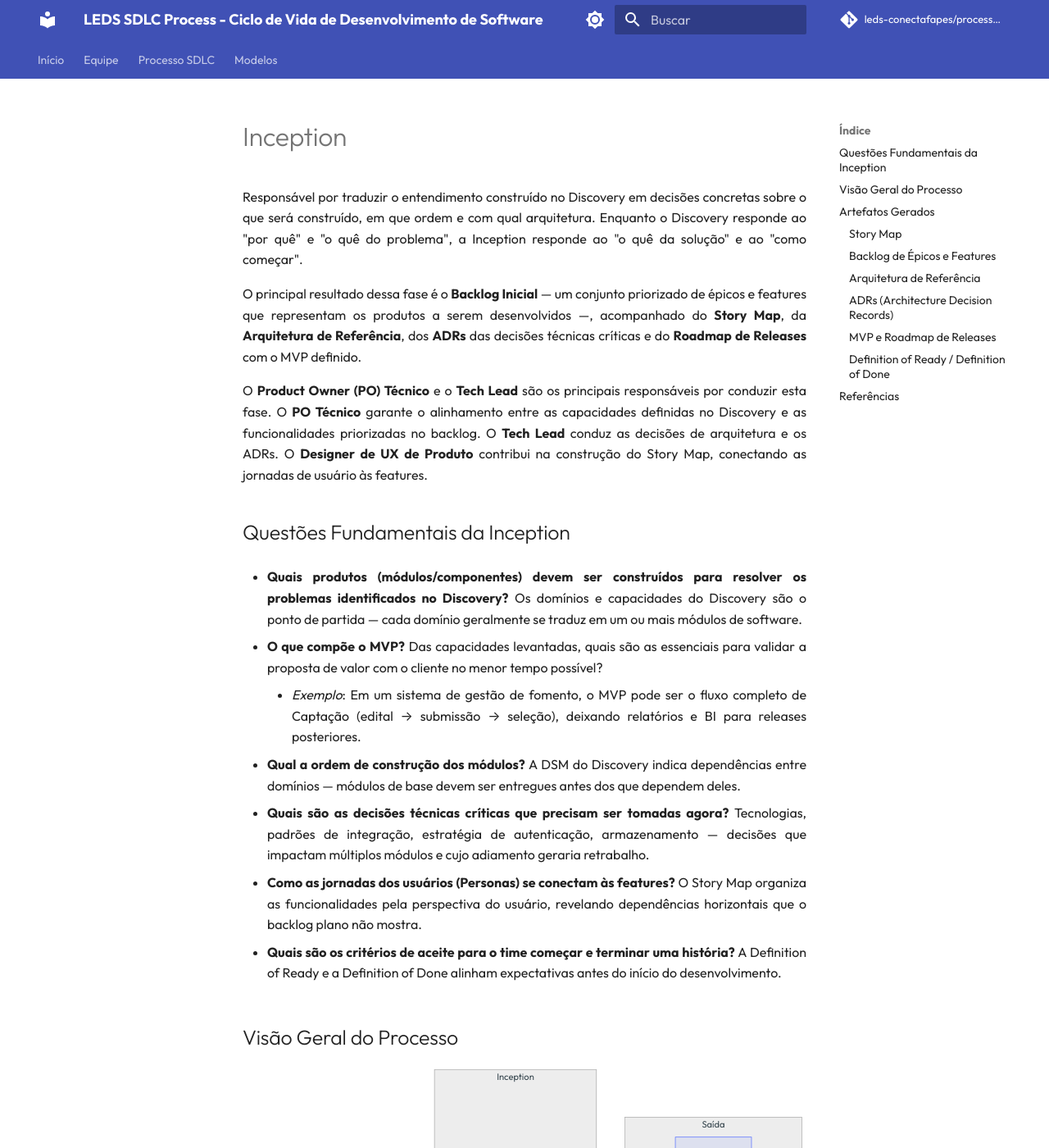
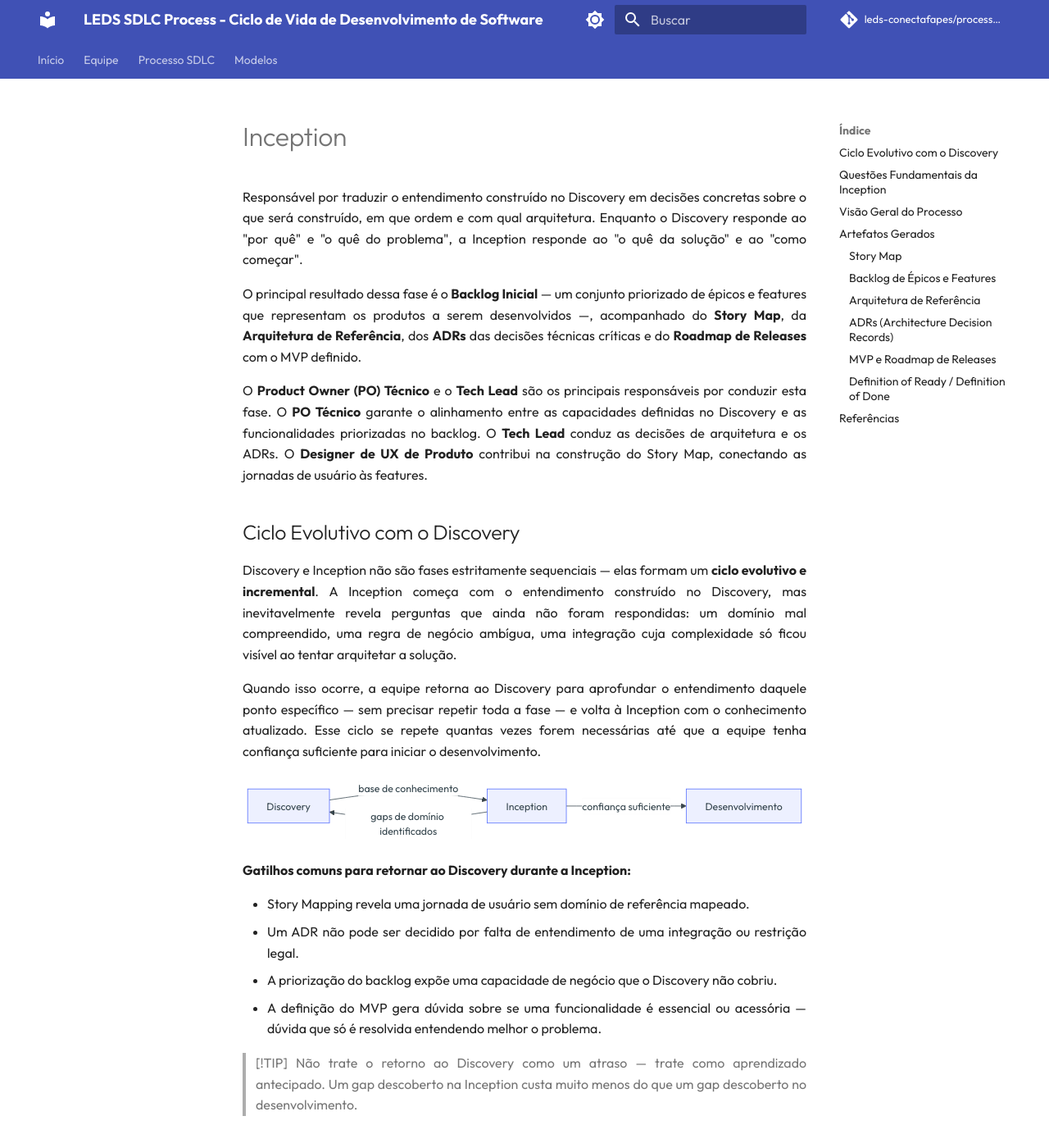
Before and after one commit to leds-conectafapes/processo-leds-sdlc, an MkDocs documentation site: the page built from docs/sdlc/3_inception.md, in a window 1280 px wide and 1400 px high. Shown: the whole window at 82% size. Built offline with MkDocs 1.6.1 and Material for MkDocs 9.7.7, drawn with Linux system fonts in a browser that asks for light colours; comment, search, counter and statistics services are not loaded.

Commit message:
docs: adiciona ciclo evolutivo entre Discovery e Inception
- 0_processo.md: diagrama atualizado com seta de retorno (gaps de
  domínio → Discovery); descrições das fases 2 e 3 mencionam o ciclo

- 3_inception.md: nova seção "Ciclo Evolutivo com o Discovery" com
  diagrama, explicação do modelo incremental e gatilhos comuns para
  retorno ao Discovery

Co-Authored-By: Claude Sonnet 4.6 <noreply@anthropic.com>

````diff
--- a/docs/sdlc/3_inception.md
+++ b/docs/sdlc/3_inception.md
@@ -5,6 +5,29 @@ Responsável por traduzir o entendimento construído no Discovery em decisões c
 O principal resultado dessa fase é o **Backlog Inicial** — um conjunto priorizado de épicos e features que representam os produtos a serem desenvolvidos —, acompanhado do **Story Map**, da **Arquitetura de Referência**, dos **ADRs** das decisões técnicas críticas e do **Roadmap de Releases** com o MVP definido.
 
 O **Product Owner (PO) Técnico** e o **Tech Lead** são os principais responsáveis por conduzir esta fase. O **PO Técnico** garante o alinhamento entre as capacidades definidas no Discovery e as funcionalidades priorizadas no backlog. O **Tech Lead** conduz as decisões de arquitetura e os ADRs. O **Designer de UX de Produto** contribui na construção do Story Map, conectando as jornadas de usuário às features.
+
+## Ciclo Evolutivo com o Discovery
+
+Discovery e Inception não são fases estritamente sequenciais — elas formam um **ciclo evolutivo e incremental**. A Inception começa com o entendimento construído no Discovery, mas inevitavelmente revela perguntas que ainda não foram respondidas: um domínio mal compreendido, uma regra de negócio ambígua, uma integração cuja complexidade só ficou visível ao tentar arquitetar a solução.
+
+Quando isso ocorre, a equipe retorna ao Discovery para aprofundar o entendimento daquele ponto específico — sem precisar repetir toda a fase — e volta à Inception com o conhecimento atualizado. Esse ciclo se repete quantas vezes forem necessárias até que a equipe tenha confiança suficiente para iniciar o desenvolvimento.
+
+```mermaid
+graph LR
+    DISC[Discovery] -->|base de conhecimento| INC[Inception]
+    INC -->|gaps de domínio identificados| DISC
+    INC -->|confiança suficiente| DEV[Desenvolvimento]
+```
+
+**Gatilhos comuns para retornar ao Discovery durante a Inception:**
+
+- Story Mapping revela uma jornada de usuário sem domínio de referência mapeado.
+- Um ADR não pode ser decidido por falta de entendimento de uma integração ou restrição legal.
+- A priorização do backlog expõe uma capacidade de negócio que o Discovery não cobriu.
+- A definição do MVP gera dúvida sobre se uma funcionalidade é essencial ou acessória — dúvida que só é resolvida entendendo melhor o problema.
+
+> [!TIP]
+> Não trate o retorno ao Discovery como um atraso — trate como aprendizado antecipado. Um gap descoberto na Inception custa muito menos do que um gap descoberto no desenvolvimento.
 
 ## Questões Fundamentais da Inception
 
````
Also changed, not shown: docs/sdlc/0_processo.md (+5 -2 lines).
